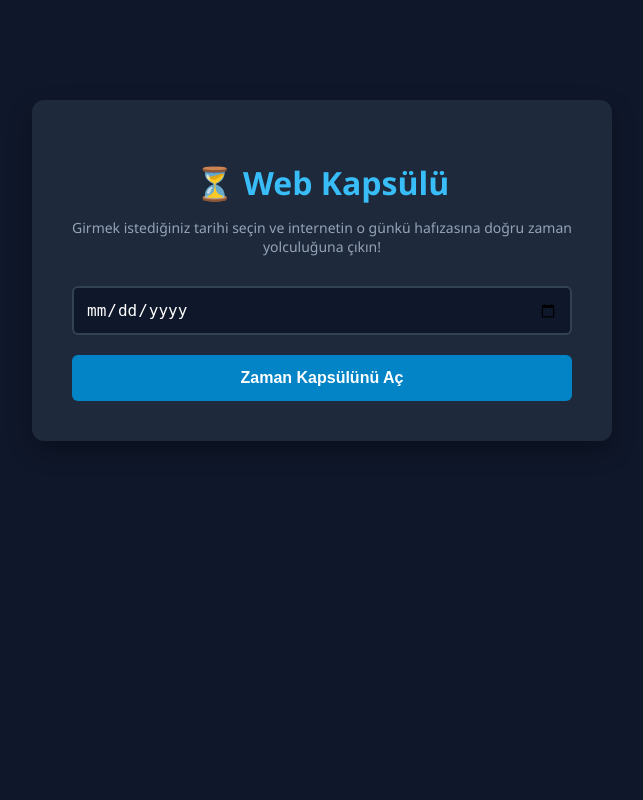
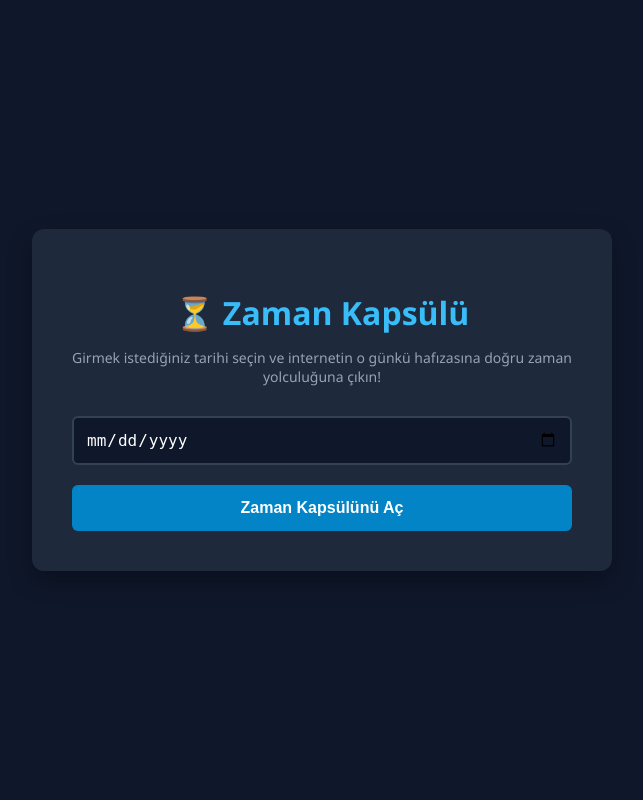
Before and after one commit to yesimcatalbas/zaman-kapsulu, a Flask app: page / in a window 1280 px wide. Shown: the whole page, without its empty margins (318-961 px from the left). Run offline with Flask 3, Linux system fonts and the light colour scheme.

Commit message:
giriş ekranı ismi zaman kapsülü yapıldı

```diff
--- a/templates/index.html
+++ b/templates/index.html
@@ -3,24 +3,26 @@
 <head>
     <meta charset="UTF-8">
     <meta name="viewport" content="width=device-width, initial-scale=1.0">
-    <title>Web Kapsülü - Zaman Makinesi</title>
+    <title>Zaman Kapsülü - Zaman Makinesi</title>
     <style>
         body {
             font-family: 'Segoe UI', Tahoma, Geneva, Verdana, sans-serif;
             background-color: #0f172a;
             color: #f8fafc;
-            display: block;
-            text-align: center;
+            display: flex;
+            justify-content: center;
+            align-items: center;
+            height: 100vh;
             margin: 0;
-            padding: 100px 20px;
         }
         .container {
             max-width: 500px;
-            margin: auto;
+            width: 100%;
             background: #1e293b;
             padding: 40px;
             border-radius: 12px;
             box-shadow: 0 10px 25px rgba(0,0,0,0.3);
+            text-align: center;
         }
         h1 {
             color: #38bdf8;
@@ -62,7 +64,7 @@
 <body>
 
     <div class="container">
-        <h1>⏳ Web Kapsülü</h1>
+        <h1>⏳ Zaman Kapsülü</h1>
         <p>Girmek istediğiniz tarihi seçin ve internetin o günkü hafızasına doğru zaman yolculuğuna çıkın!</p>
 
         <form action="/" method="POST">
```
Also changed, not shown: templates/tasarim.html (line endings or trailing spaces).
